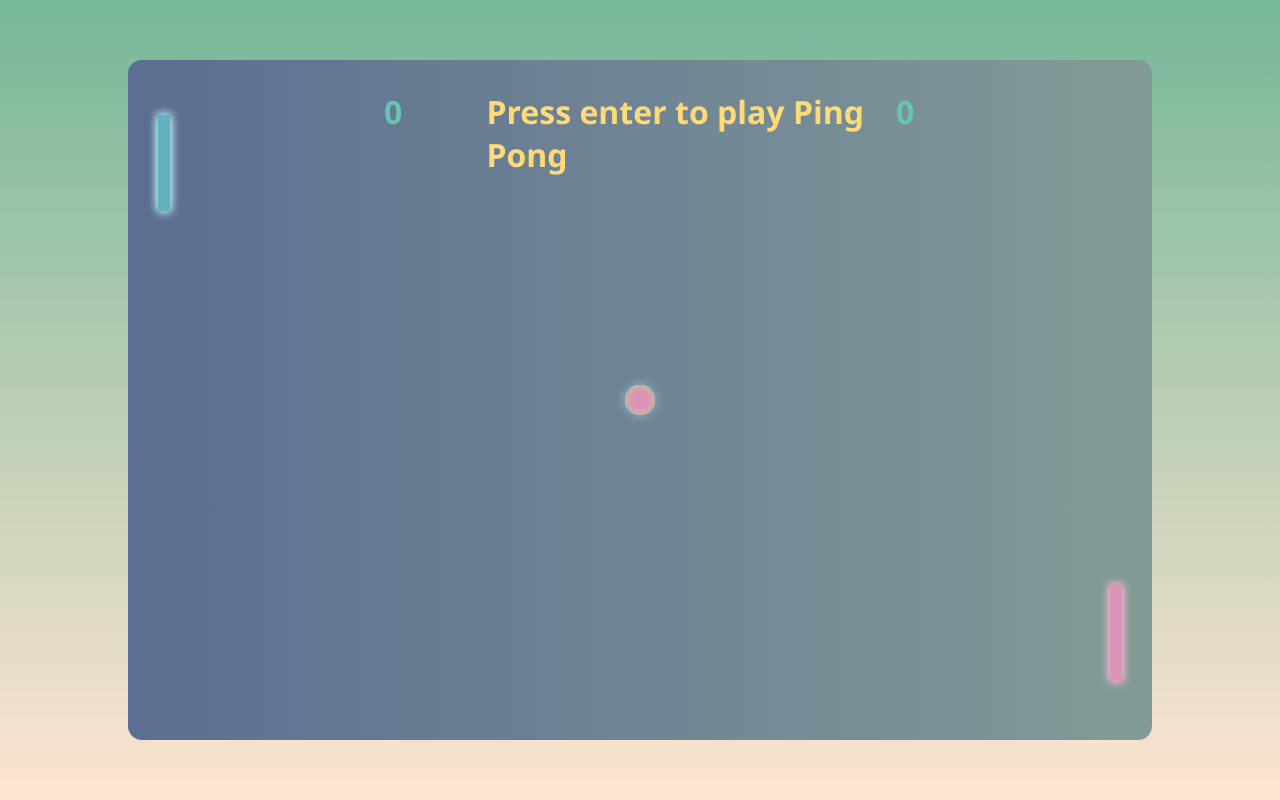
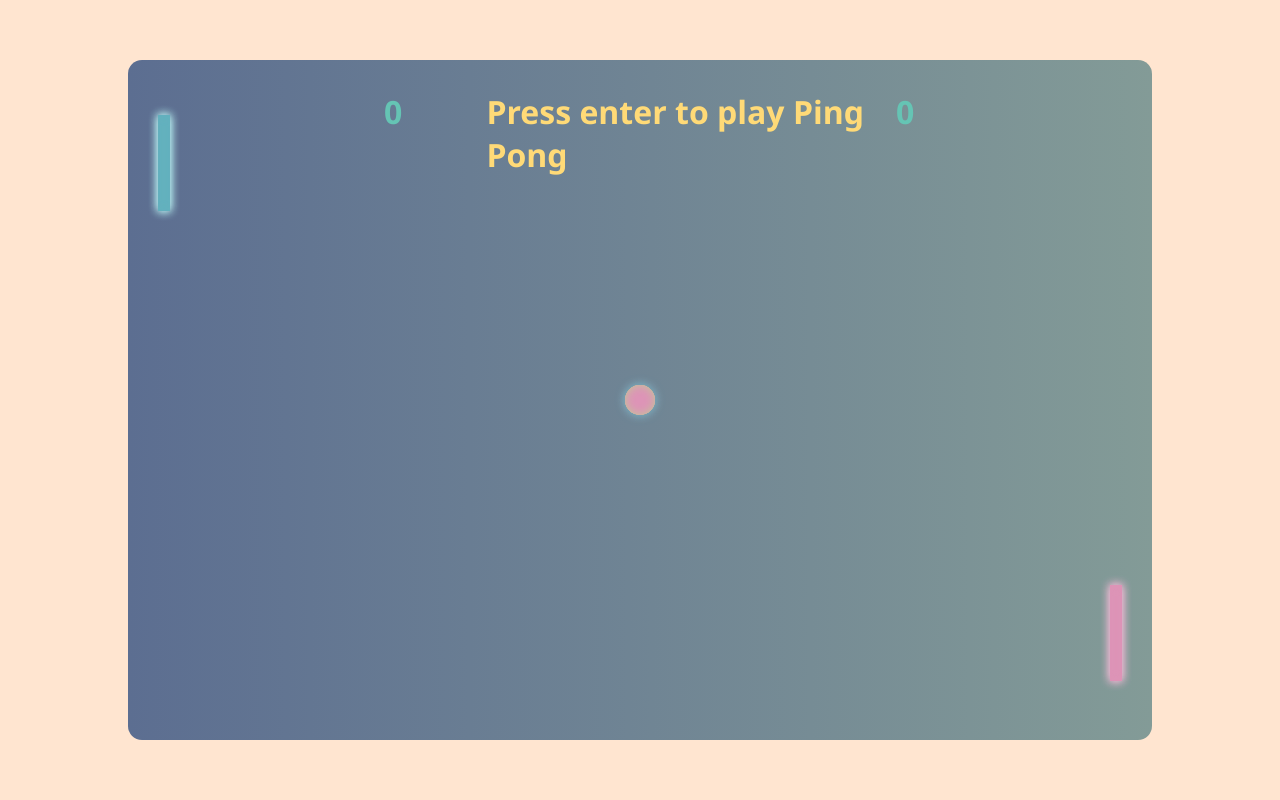
Before and after one commit to beisbolke322/Django_autoservisas, a Django app: page /ppong/ in a window 1280 px wide. Run offline with Django 4.2, Linux system fonts and the light colour scheme; some libraries are stand-ins or nearby versions.

Commit message:
ping pong update

```diff
--- a/templates/ping_pong.html
+++ b/templates/ping_pong.html
@@ -18,7 +18,7 @@
 	body {
 		height: 100vh;
 		width: 100vw;
-		background-image: linear-gradient(to top, #ffe5d0, #75b798);
+		background-color: #ffe5d0;
 		display: flex;
 		justify-content: center;
 		align-items: center;
```
Also changed, not shown: db.sqlite3.
